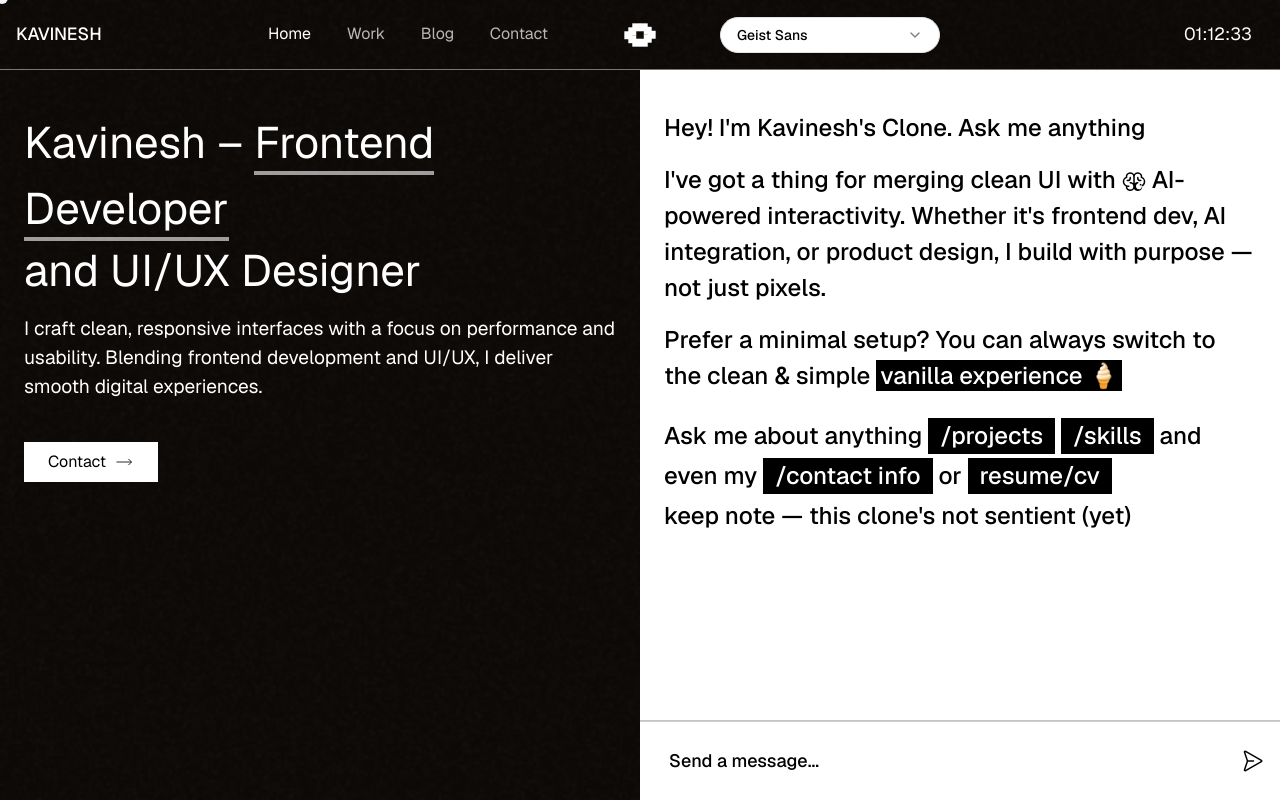
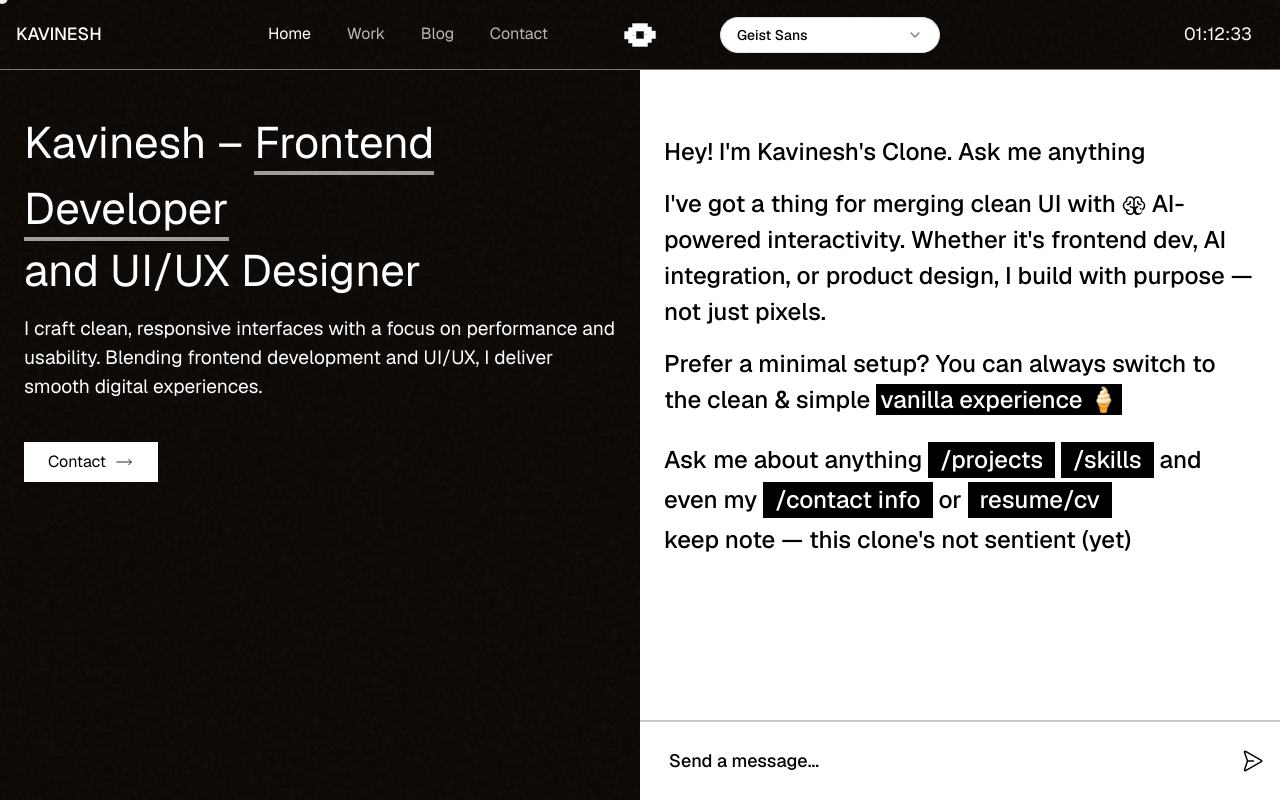
Before and after one commit to Kavinesh248/portfolio, a Next.js app: page / in a window 1280 px wide. Built offline with nearby package versions, Linux system fonts and the light colour scheme.

Commit message:
chatui mobile closer added

```diff
--- a/components/ChatUI.jsx
+++ b/components/ChatUI.jsx
@@ -1,9 +1,8 @@
 import { preResponses } from "@/constants";
-import Link from "next/link";
 import { useEffect, useRef } from "react";
 import { CustomReply } from "./CustomReply";
 
-const ChatUI = function ({ messages }) {
+const ChatUI = function ({ messages, setIsChatOpen }) {
   const dummy = useRef(null);
 
   useEffect(() => {
@@ -14,8 +13,14 @@ const ChatUI = function ({ messages }) {
 
   return (
     <div className="h-full w-full relative flex-column items-center">
+      <div
+        onClick={() => setIsChatOpen(false)}
+        className="absolute top-2 left-1/2 -translate-x-1/2 text-xl bg-black-primary/80 p-2 rounded-full h-10 w-10 flex items-center justify-center text-background-primary md:hidden"
+      >
+        x
+      </div>
       <div className="flex-column w-full h-full">
-        <div className="overflow-y-scroll scrollbar-hide pb-10">
+        <div className="overflow-y-scroll scrollbar-hide pt-6 pb-10">
           <div className="text-black-primary common-padding mb-4 overflow-y-scroll md:overflow-hidden chat-response">
             <p className="mb-4">{preResponses.response1}</p>
             <p className="mb-4">{preResponses.response2()}</p>
--- a/components/MainContent.jsx
+++ b/components/MainContent.jsx
@@ -181,12 +181,7 @@ const MainContent = function () {
         <div className="w-24 bg-black-primary p-1 mt-3 md:hidden rounded-full" />
 
         <div className="flex-1 overflow-y-auto">
-          <ChatUI
-            messages={messages}
-            handleSubmit={handleSubmit}
-            input={input}
-            setInput={setInput}
-          />
+          <ChatUI messages={messages} setIsChatOpen={setIsChatOpen} />
         </div>
 
         <ChatInput
```
